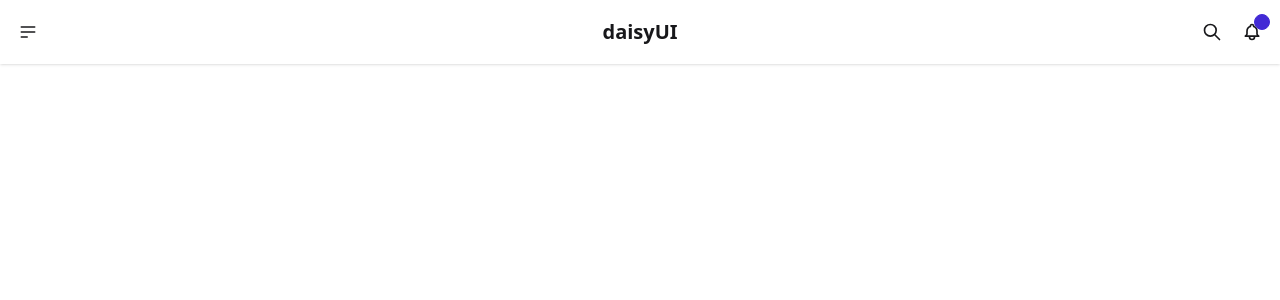
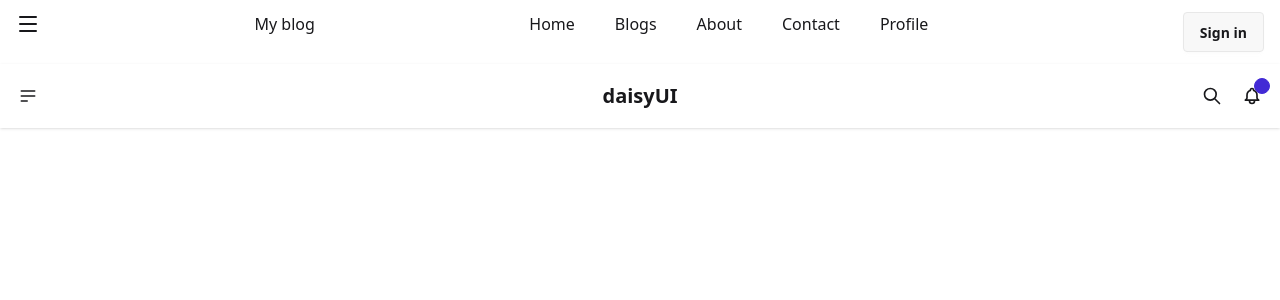
Before and after one commit to itsprodip/something-in-react, a React (Vite) app: page / in a window 1280 px wide. Shown: the top 300 px of the page. Built offline with nearby package versions, Linux system fonts and the light colour scheme.

Commit message:
custom navbar

```diff
--- a/package.json
+++ b/package.json
@@ -11,6 +11,8 @@
   },
   "dependencies": {
     "@tailwindcss/vite": "^4.1.17",
+    "lucide": "^0.554.0",
+    "lucide-react": "^0.554.0",
     "react": "^19.2.0",
     "react-dom": "^19.2.0",
     "tailwindcss": "^4.1.17"
--- a/src/App.jsx
+++ b/src/App.jsx
@@ -1,9 +1,11 @@
 import React from 'react';
 import Navbar from './Components/Navbar';
+import CusNav from './Components/CusNav';
 
 const App = () => {
   return (
     <div>
+      <CusNav></CusNav>
       <Navbar></Navbar>
     </div>
   );
--- /dev/null
+++ b/src/Components/CusNav.jsx
@@ -0,0 +1,54 @@
+import { Menu } from "lucide-react";
+import React from "react";
+
+const CusNav = () => {
+  const navLinks = [
+    {
+      id: 1,
+      name: "Home",
+      path: "/",
+    },
+    {
+      id: 2,
+      name: "Blogs",
+      path: "/blogs",
+    },
+    {
+      id: 3,
+      name: "About",
+      path: "/about",
+    },
+    {
+      id: 4,
+      name: "Contact",
+      path: "/contact",
+    },
+    {
+      id: 5,
+      name: "Profile",
+      path: "/profile",
+    },
+  ];
+
+  return (
+    <nav className="flex justify-between px-4 py-3">
+     <Menu/>
+      <h3>My blog</h3>
+      <ul className="flex">
+        {navLinks.map((link) => (
+          <li key={link.id} className="mr-10">
+            <a href={link.path}>{link.name}</a>
+          </li>
+        ))}
+      </ul>
+      {/* <ul className='flex'>
+                <li className='mr-10'><a href="/home">Home</a></li>
+                <li className='mr-10'><a href="/about">About</a></li>
+                <li className='mr-10'><a href="/blog">Blog</a></li>
+            </ul> */}
+      <button className="btn">Sign in</button>
+    </nav>
+  );
+};
+
+export default CusNav;
--- a/vite.config.js
+++ b/vite.config.js
@@ -3,5 +3,6 @@ import react from '@vitejs/plugin-react'
 import tailwindcss from "@tailwindcss/vite";
 // https://vite.dev/config/
 export default defineConfig({
+  server: { port: 3000 },
   plugins: [tailwindcss(), react()],
 });
```
Also changed, not shown: 1 other file (tests, documents, lock files or other folders).
